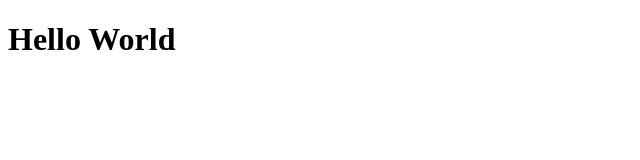
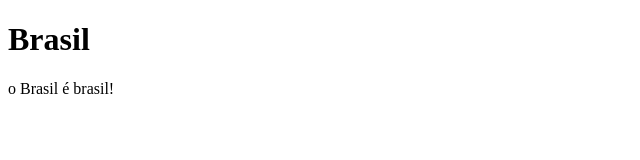
Before and after one commit to Samuelpuck5/exemplo-aulaa1, a plain HTML site: page index.html in a window 1280 px wide. Shown: the whole page, without its empty margins (0-640 px from the left). Drawn offline with Linux system fonts and the light colour scheme.

Commit message:
feat: Adicionando conteúdo na página principal

```diff
--- a/index.html
+++ b/index.html
@@ -6,6 +6,7 @@
     <title>Document</title>
 </head>
 <body>
-    <h1>Hello World</h1>
+    <h1>Brasil</h1>
+    <p>o Brasil é brasil!</p>
 </body>
 </html>
```
